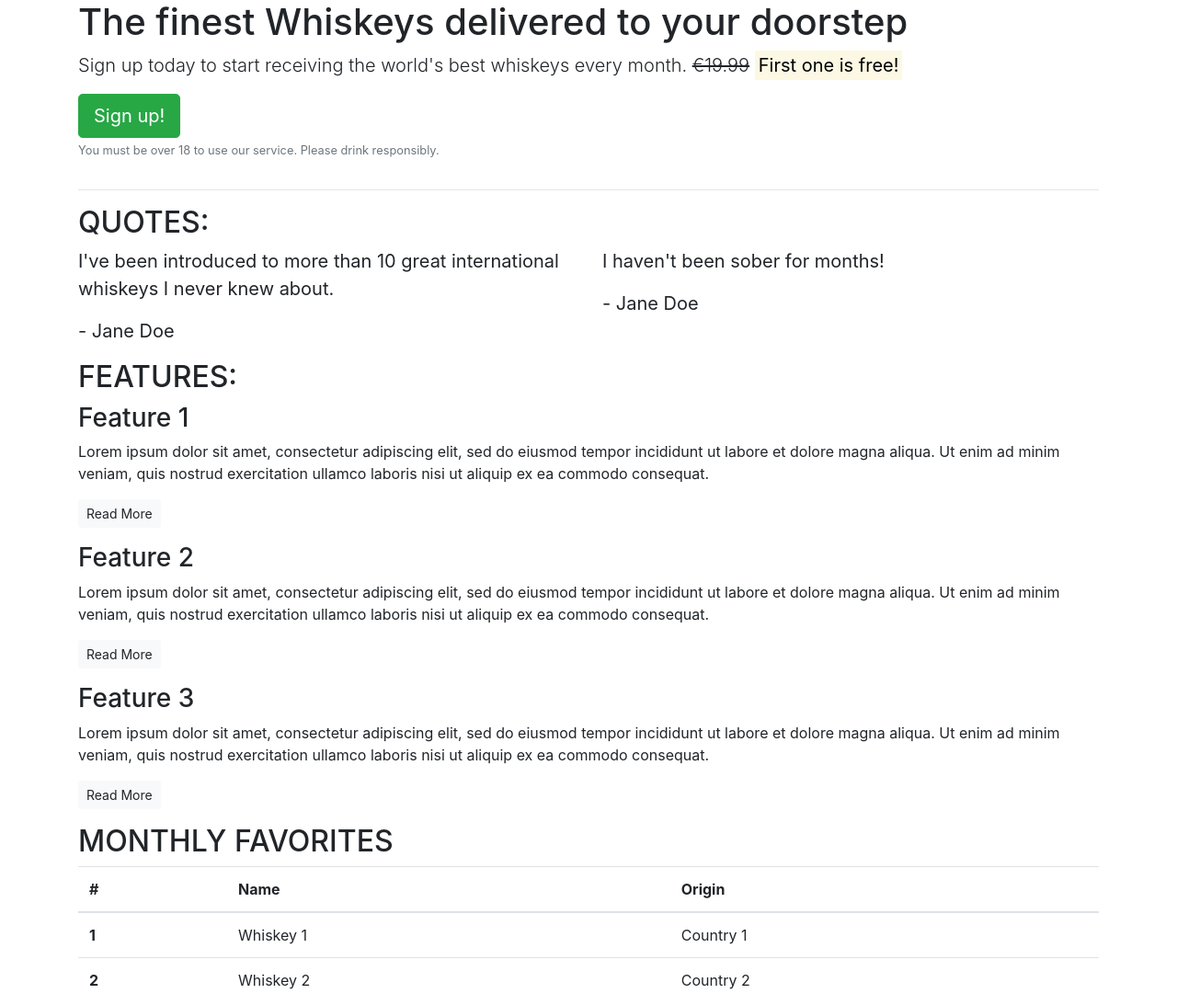
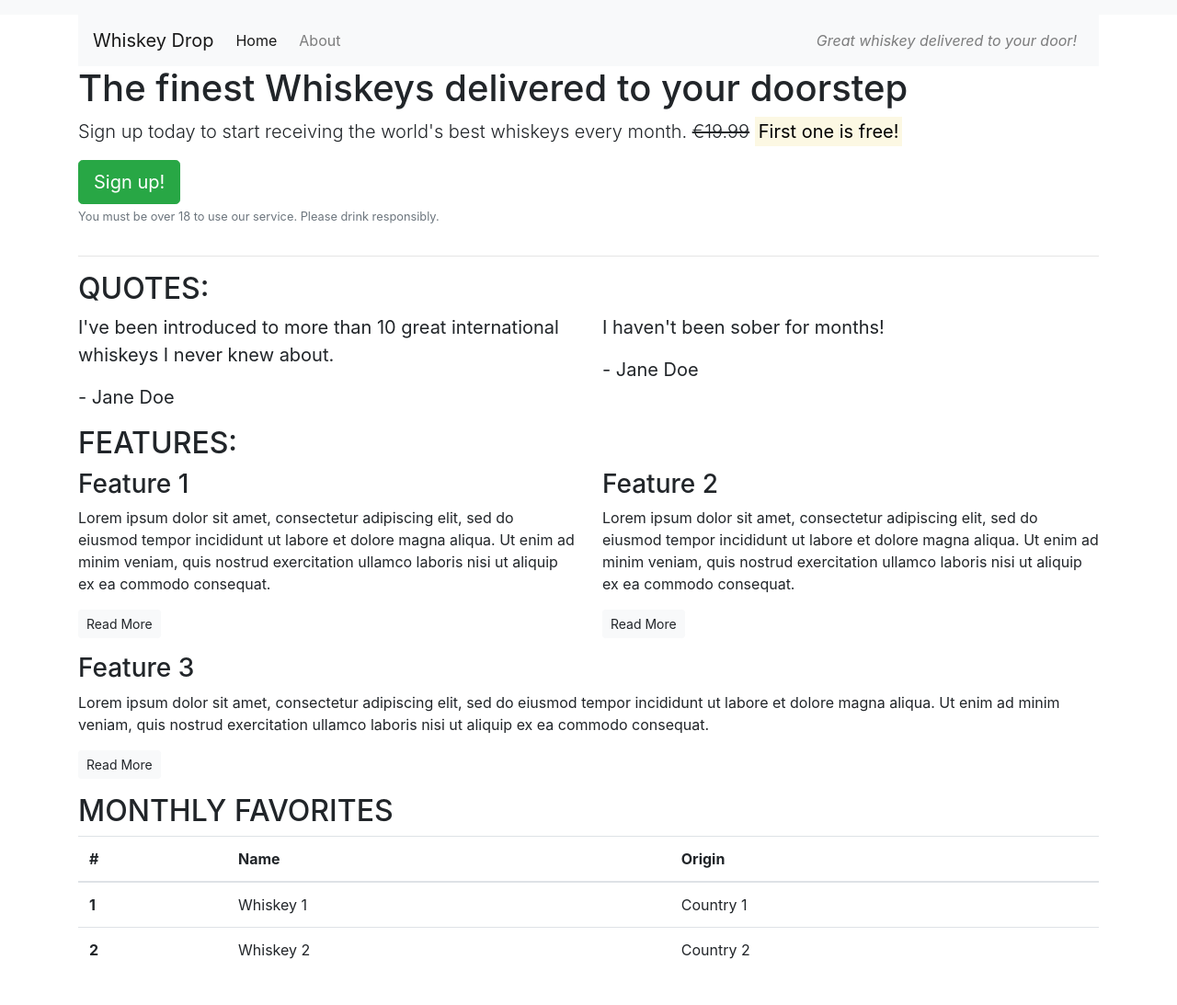
Before and after one commit to smtilson/ci-bootstrap-exercises, a plain HTML site: page index.html in a window 1280 px wide. Shown: the whole page at 92% size. Drawn offline with nearby package versions, Linux system fonts and the light colour scheme.

Commit message:
in progress: add nav elements using bootstrap, currently does not look great

```diff
--- a/index.html
+++ b/index.html
@@ -10,8 +10,17 @@
 </head>
 
 <body>
+    <nav class="navbar navbar-light bg-light navbar-expand-sm"></nav>
     <article class="container">
         <!-- Callout -->
+        <nav class="navbar navbar-expand-sm navbar-light bg-light">
+            <a href="/" class="navbar-brand">Whiskey Drop</a>
+            <ul class="navbar-nav mr-auto">
+                <li class="active mr-2 nav-item"><a class="nav-link" href="/">Home</a></li>
+                <li class="mr-2 nav-item"><a class="nav-link" href="/about">About</a></li>
+            </ul>
+            <p class="navbar-text my-auto mr-2"><i>Great whiskey delivered to your door!</i></p>
+        </nav>
         <div class="row">
             <div class="col-12">
                 <section class="callout">
@@ -58,7 +67,7 @@
                 </div>
             </div>
             <div class="row">
-                <div class="col-12">
+                <div class="col-12 col-md-6 col-leg-4">
                     <div class="feature">
                         <h3>Feature 1</h3>
                         <p>Lorem ipsum dolor sit amet, consectetur adipiscing elit, sed do eiusmod tempor incididunt ut
@@ -68,7 +77,7 @@
                         <p><a class="btn btn-sm btn-light" href="">Read More</a></p>
                     </div>
                 </div>
-                <div class="col-12">
+                <div class="col-12 col-md-6 col-leg-4">
                     <div class="feature">
                         <h3>Feature 2</h3>
                         <p>Lorem ipsum dolor sit amet, consectetur adipiscing elit, sed do eiusmod tempor incididunt ut
@@ -78,7 +87,7 @@
                         <p><a class="btn btn-sm btn-light" href="">Read More</a></p>
                     </div>
                 </div>
-                <div class="col-12">
+                <div class="col-12 d-md-none d-lg-block col-leg-4">
                     <div class="feature">
                         <h3>Feature 3</h3>
                         <p>Lorem ipsum dolor sit amet, consectetur adipiscing elit, sed do eiusmod tempor incididunt ut
```
